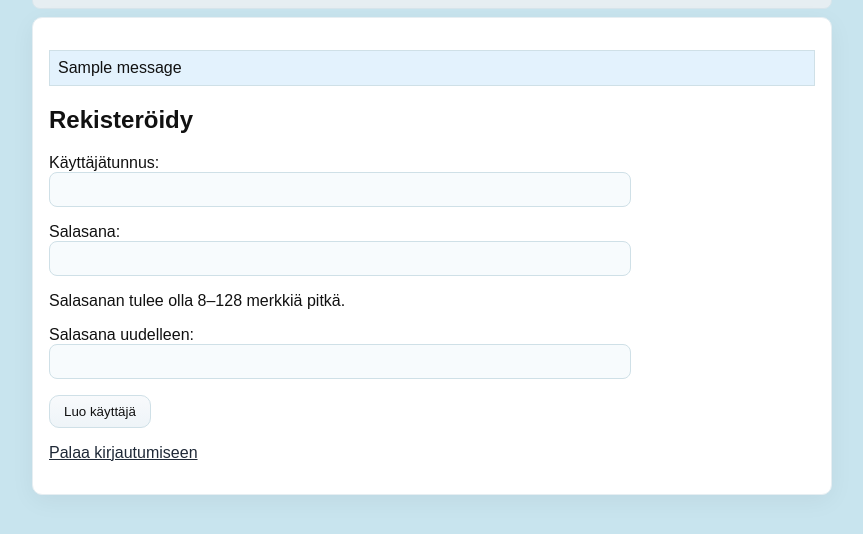
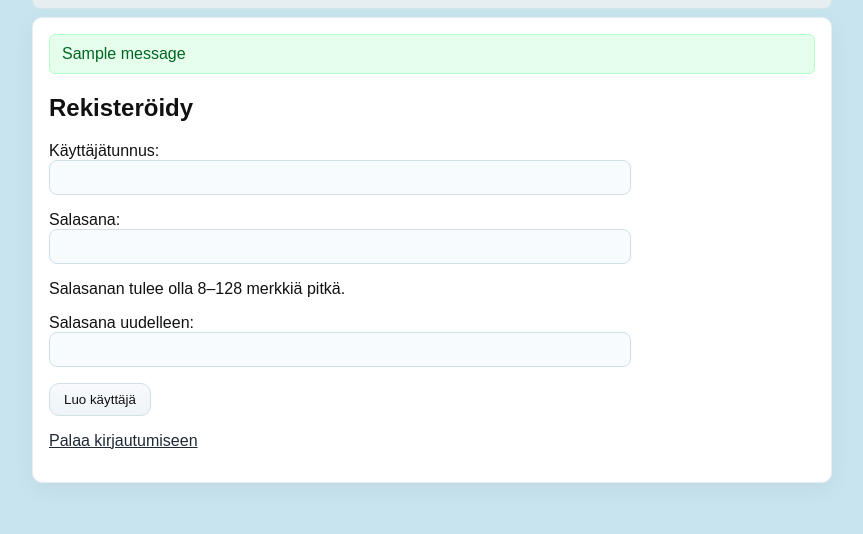
Before and after one commit to AnnaKivekass/Treenipaivakirja, a Flask app: page /register in a window 1280 px wide. Shown: the part 155-689 px from the top of the page, without its empty margins (208-1071 px from the left). Run offline with Flask 3, Linux system fonts and the light colour scheme; one stand-in notice (Sample message) is shown.

Commit message:
Style flash messages with red error and green success colors

```diff
--- a/static/main.css
+++ b/static/main.css
@@ -124,3 +124,27 @@ button:hover, .btn:hover {
 
 a, a:visited { color: #1f2937; }
 a:hover { color: #0f172a; }
+
+
+.flash-messages {
+    margin-bottom: 15px;
+}
+
+.flash {
+    padding: 10px 12px;
+    border-radius: 6px;
+    margin-bottom: 8px;
+    font-weight: 500;
+}
+
+.flash.error {
+    background-color: #ffe5e5;
+    color: #b30000;
+    border: 1px solid #ffb3b3;
+}
+
+.flash.success {
+    background-color: #e6ffed;
+    color: #006622;
+    border: 1px solid #b3ffcc;
+}
--- a/templates/base.html
+++ b/templates/base.html
@@ -32,12 +32,16 @@
 
   <div class="content">
     {% with messages = get_flashed_messages(with_categories=true) %}
-      {% if messages %}
-        {% for category, message in messages %}
-          <p class="info">{{ message }}</p>
-        {% endfor %}
-      {% endif %}
-    {% endwith %}
+  {% if messages %}
+    <div class="flash-messages">
+      {% for category, message in messages %}
+        <div class="flash {{ category }}">
+          {{ message }}
+        </div>
+      {% endfor %}
+    </div>
+  {% endif %}
+{% endwith %}
 
     {% block content %}{% endblock %}
   </div>
```
